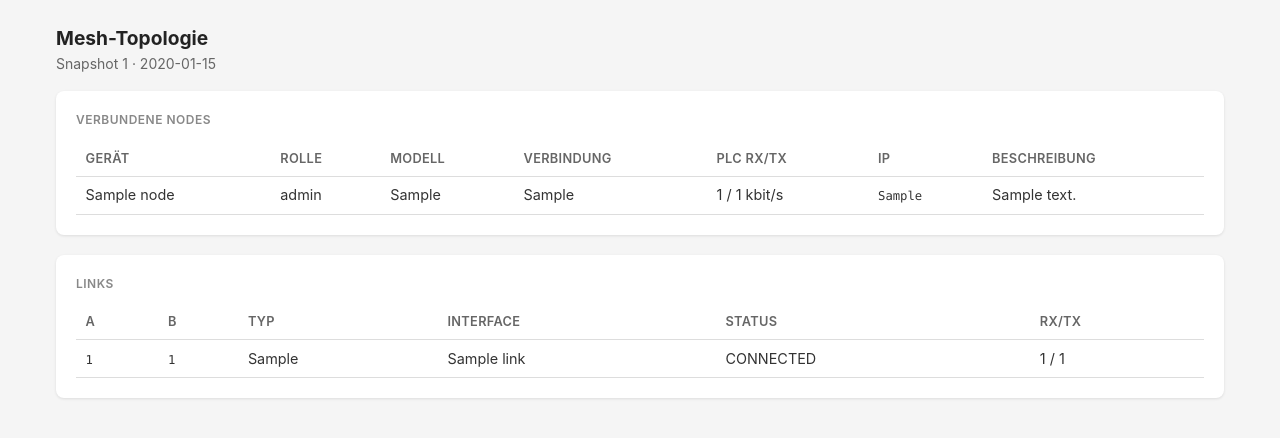
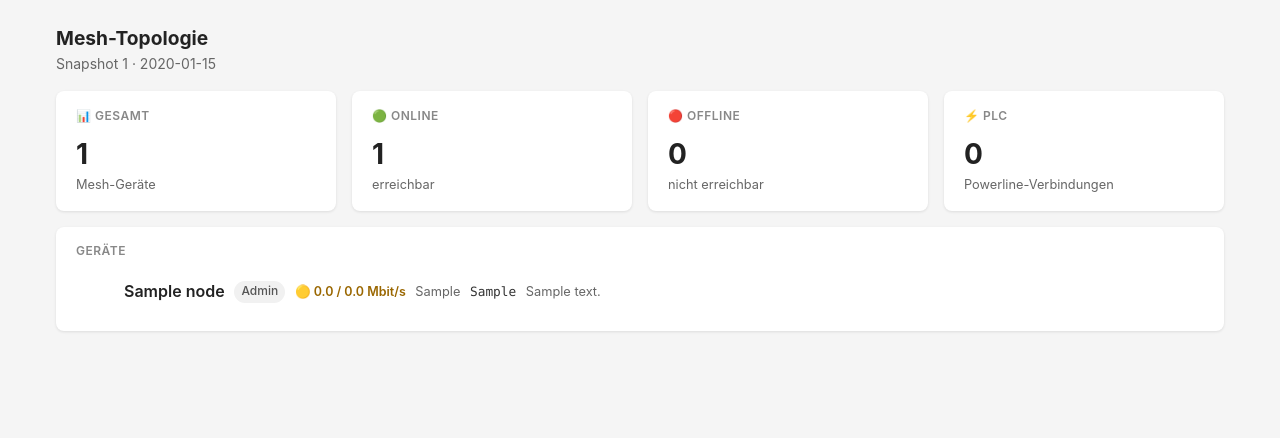
Before and after one commit to skoelle/fritz-lan-dns, a FastAPI app: page /topology in a window 1280 px wide. Shown: the part 67-505 px from the top of the page. Run offline with FastAPI, Linux system fonts and the light colour scheme; tables that the repository leaves empty hold one stand-in row (values such as "Sample post"); parts of the project's set-up code (start-up, migrations or seed data) failed here and were passed over.

Commit message:
Polish mesh topology view with tree layout and emojis

```diff
--- a/fritz_lan_dns/web/static/style.css
+++ b/fritz_lan_dns/web/static/style.css
@@ -150,7 +150,85 @@ button:disabled { opacity: 0.6; cursor: wait; }
 .empty { color: var(--muted); padding: 1rem 0; }
 .error-text { color: var(--red); font-size: 0.8rem; }
 
+
+.master-card {
+    display: flex;
+    align-items: center;
+    gap: 0.9rem;
+    background: linear-gradient(135deg, #ffffff, #eef5ff);
+    border: 1px solid #d9e6f8;
+    border-radius: 8px;
+    padding: 1rem 1.25rem;
+    margin-bottom: 1rem;
+    box-shadow: var(--shadow);
+}
+
+.master-icon { font-size: 2rem; line-height: 1; }
+.master-name { font-size: 1.15rem; font-weight: 700; color: #1f2d3d; letter-spacing: 0.02em; }
+.master-meta { color: var(--muted); font-size: 0.85rem; }
+
+.topology-summary { margin-bottom: 1rem; }
+.topology-box { padding-top: 0.9rem; }
+
+.tree-row {
+    display: flex;
+    align-items: flex-start;
+    gap: 0.55rem;
+    padding: 0.45rem 0.25rem;
+    border-bottom: 1px solid #eeeeee;
+}
+.tree-row:last-child { border-bottom: 0; }
+.tree-row:hover { background: #fafafa; }
+.tree-row.offline { opacity: 0.6; }
+.tree-row.offline .tree-name { color: #777; }
+
+.tree-branch {
+    flex: 0 0 auto;
+    min-width: 2.2rem;
+    color: #b5b5b5;
+    font-family: ui-monospace, SFMono-Regular, Menlo, Consolas, monospace;
+    font-size: 0.9rem;
+    line-height: 1.6;
+    white-space: pre;
+}
+
+.tree-main {
+    display: flex;
+    flex-wrap: wrap;
+    align-items: center;
+    gap: 0.35rem 0.6rem;
+    min-width: 0;
+}
+.tree-name { font-weight: 600; color: #222; }
+.tree-model { color: var(--muted); font-size: 0.8rem; }
+.tree-ip { font-size: 0.8rem; }
+.tree-desc { color: var(--muted); font-size: 0.8rem; }
+
+.chip {
+    display: inline-flex;
+    align-items: center;
+    gap: 0.2rem;
+    padding: 0.1rem 0.45rem;
+    border-radius: 999px;
+    font-size: 0.75rem;
+    font-weight: 600;
+    white-space: nowrap;
+    background: #eeeeee;
+    color: #555555;
+}
+.chip.lan { background: #e8f1ff; color: #1d4f91; }
+.chip.wlan { background: #f3e8ff; color: #6b3fa0; }
+.chip.plc { background: #fff4d6; color: #8a5a00; }
+.chip.role-chip { background: #f1f1f1; color: #555555; font-weight: 500; }
+
+.plc { font-size: 0.78rem; font-weight: 600; white-space: nowrap; }
+.plc.ok { color: var(--green); }
+.plc.slow { color: var(--yellow); }
+.plc.offline { color: var(--red); }
+
 @media (max-width: 760px) {
     .stat-grid { grid-template-columns: repeat(2, 1fr); }
     .header { align-items: flex-start; }
+    .tree-branch { min-width: 1.6rem; }
+    .tree-model { display: none; }
 }
--- a/fritz_lan_dns/web/templates/topology.html
+++ b/fritz_lan_dns/web/templates/topology.html
@@ -11,50 +11,87 @@
 {% if not latest %}
 <p class="empty">Noch keine Topologie vorhanden.</p>
 {% else %}
-<div class="box">
-    <div class="box-title">Verbundene Nodes</div>
-    <table class="topology">
-        <thead><tr><th>Gerät</th><th>Rolle</th><th>Modell</th><th>Verbindung</th><th>PLC RX/TX</th><th>IP</th><th>Beschreibung</th></tr></thead>
-        <tbody>
-        {% for row in rows %}
-        <tr class="{% if not row.node.online %}offline{% endif %}">
-            <td><span style="padding-left: {{ row.depth * 1.4 }}rem">{{ row.node.device_name }}</span></td>
-            <td>{{ row.node.mesh_role }}</td>
-            <td>{{ row.node.device_model }}</td>
-            <td>{{ row.node.connection_type or "-" }}</td>
-            <td>{% if row.node.plc_rx_kbps or row.node.plc_tx_kbps %}{{ row.node.plc_rx_kbps or "-" }} / {{ row.node.plc_tx_kbps or "-" }} kbit/s{% else %}-{% endif %}</td>
-            <td><code>{{ row.node.ip or "-" }}</code></td>
-            <td>{{ row.node.description }}</td>
-        </tr>
-        {% endfor %}
-        </tbody>
-    </table>
+<div class="stat-grid topology-summary">
+    <div class="box stat-box">
+        <div class="box-title">📊 Gesamt</div>
+        <div class="stat-value">{{ summary.total }}</div>
+        <div class="stat-label">Mesh-Geräte</div>
+    </div>
+    <div class="box stat-box">
+        <div class="box-title">🟢 Online</div>
+        <div class="stat-value">{{ summary.online }}</div>
+        <div class="stat-label">erreichbar</div>
+    </div>
+    <div class="box stat-box">
+        <div class="box-title">🔴 Offline</div>
+        <div class="stat-value">{{ summary.offline }}</div>
+        <div class="stat-label">nicht erreichbar</div>
+    </div>
+    <div class="box stat-box">
+        <div class="box-title">⚡ PLC</div>
+        <div class="stat-value">{{ summary.plc }}</div>
+        <div class="stat-label">Powerline-Verbindungen</div>
+    </div>
 </div>
 
-{% if offline %}
-<div class="box">
-    <div class="box-title">Offline</div>
-    <table>
-        <thead><tr><th>Gerät</th><th>Modell</th><th>IP</th><th>Beschreibung</th></tr></thead>
-        <tbody>
-        {% for node in offline %}
-        <tr><td>{{ node.device_name }}</td><td>{{ node.device_model }}</td><td><code>{{ node.ip or "-" }}</code></td><td>{{ node.description }}</td></tr>
-        {% endfor %}
-        </tbody>
-    </table>
+{% if master %}
+<div class="master-card">
+    <div class="master-icon" aria-hidden="true">📡</div>
+    <div>
+        <div class="master-name">{{ master.device_name | upper }}</div>
+        <div class="master-meta">
+            {{ master.device_model }}
+            {% if master.ip %} · <code>{{ master.ip }}</code>{% endif %}
+            · {% if master.online %}🟢 online{% else %}🔴 offline{% endif %}
+        </div>
+    </div>
 </div>
 {% endif %}
 
+<div class="box topology-box">
+    <div class="box-title">Geräte</div>
+    {% for row in rows %}
+    {% if not row.is_master %}
+    <div class="tree-row{% if not row.node.online %} offline{% endif %}">
+        <span class="tree-branch" aria-hidden="true">{{ row.prefix }}{{ row.branch }}</span>
+        <div class="tree-main">
+            {% if row.connection_label %}
+            <span class="chip {{ row.connection_class }}">
+                <span aria-hidden="true">{{ row.connection_icon }}</span> {{ row.connection_label }}
+            </span>
+            {% endif %}
+            <span class="tree-name">{{ row.node.device_name }}</span>
+            {% if row.role_label %}<span class="chip role-chip">{{ row.role_label }}</span>{% endif %}
+            {% if row.plc_label %}
+            <span class="plc {{ row.plc_class }}">
+                <span aria-hidden="true">{{ row.plc_icon }}</span> {{ row.plc_label }}
+            </span>
+            {% endif %}
+            <span class="tree-model">{{ row.node.device_model }}</span>
+            {% if row.node.ip %}<code class="tree-ip">{{ row.node.ip }}</code>{% endif %}
+            {% if row.node.description %}<span class="tree-desc">{{ row.node.description }}</span>{% endif %}
+        </div>
+    </div>
+    {% endif %}
+    {% endfor %}
+</div>
+
+{% if offline_rows %}
 <div class="box">
-    <div class="box-title">Links</div>
-    <table>
-        <thead><tr><th>A</th><th>B</th><th>Typ</th><th>Interface</th><th>Status</th><th>RX/TX</th></tr></thead>
-        <tbody>
-        {% for link in links %}
-        <tr><td><code>{{ link.node_a_uid[:12] }}</code></td><td><code>{{ link.node_b_uid[:12] }}</code></td><td>{{ link.interface_type }}</td><td>{{ link.interface_name }}</td><td>{{ link.state }}</td><td>{{ link.rx_kbps or "-" }} / {{ link.tx_kbps or "-" }}</td></tr>
-        {% endfor %}
-        </tbody>
-    </table>
+    <div class="box-title">Offline</div>
+    {% for row in offline_rows %}
+    <div class="tree-row offline">
+        <span class="tree-branch" aria-hidden="true">{{ row.prefix }}{{ row.branch }}</span>
+        <div class="tree-main">
+            <span class="tree-name">{{ row.node.device_name }}</span>
+            {% if row.role_label %}<span class="chip role-chip">{{ row.role_label }}</span>{% endif %}
+            <span class="tree-model">{{ row.node.device_model }}</span>
+            {% if row.node.ip %}<code class="tree-ip">{{ row.node.ip }}</code>{% endif %}
+            {% if row.node.description %}<span class="tree-desc">{{ row.node.description }}</span>{% endif %}
+        </div>
+    </div>
+    {% endfor %}
 </div>
 {% endif %}
+{% endif %}
 {% endblock %}
```
Also changed, not shown: fritz_lan_dns/web/data.py (+106 -24 lines), tests/fixtures/mesh.json (+1 -1 lines), tests/test_db.py (+13 -0 lines), tests/test_topology.py (added, +35 -0 lines).
